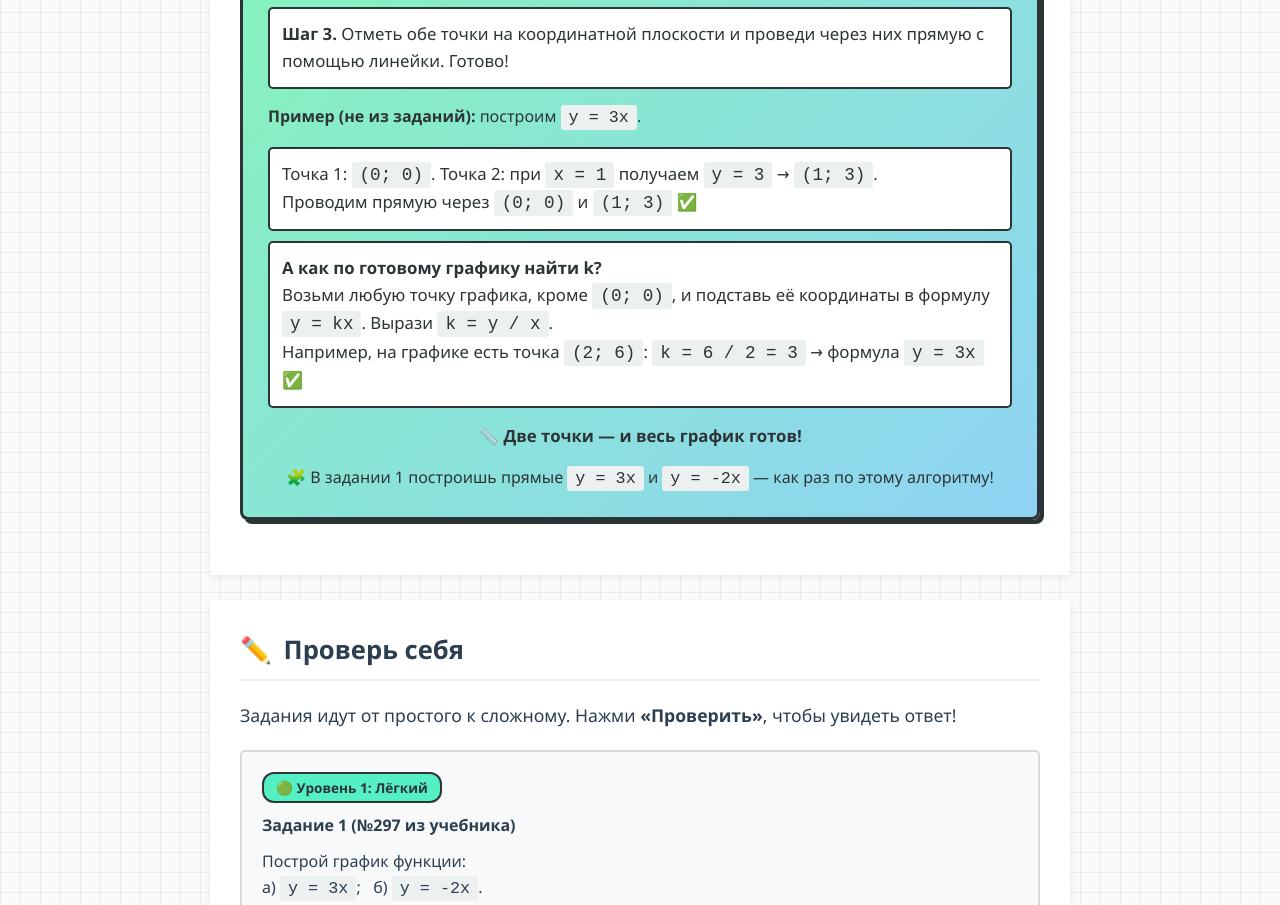
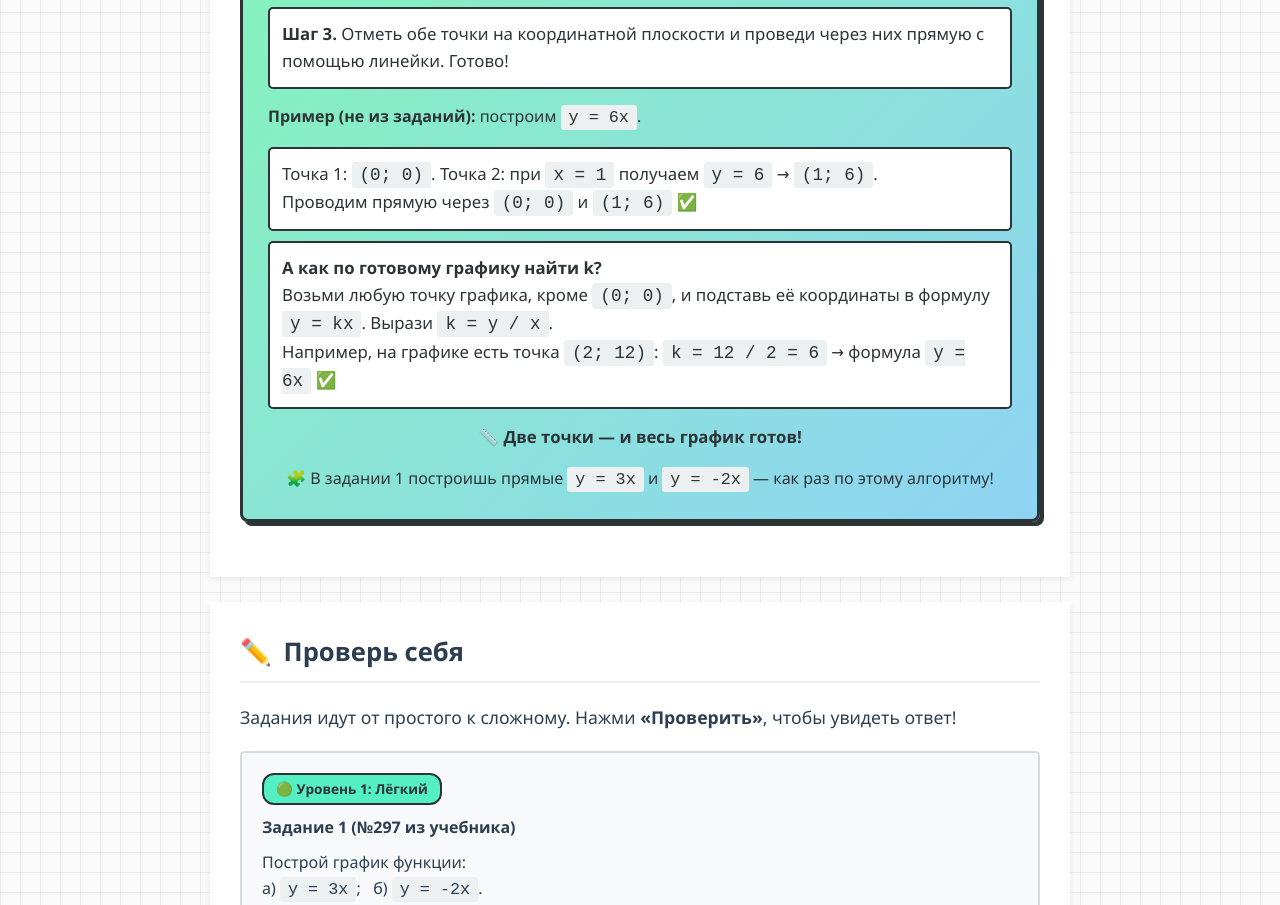
Before and after one commit to MUDROis/algebra-7, a plain HTML site: page lesson-15.html in a window 1280 px wide. Shown: the part 3388-4293 px from the top of the page. Drawn offline with Linux system fonts and the light colour scheme.

Commit message:
Урок 15: пример в подсказке — не из заданий (y = 6x), спека §6.2

```diff
--- a/lesson-15.html
+++ b/lesson-15.html
@@ -405,16 +405,16 @@ h2 { font-size: 1.3em; }
 <strong>Шаг 3.</strong> Отметь обе точки на координатной плоскости и проведи через них прямую с помощью линейки. Готово!
 </div>
 
-<p style="margin: 15px 0;"><strong>Пример (не из заданий):</strong> построим <span class="math">y = 3x</span>.</p>
+<p style="margin: 15px 0;"><strong>Пример (не из заданий):</strong> построим <span class="math">y = 6x</span>.</p>
 <div class="scaffolding-step">
-Точка 1: <span class="math">(0; 0)</span>. Точка 2: при <span class="math">x = 1</span> получаем <span class="math">y = 3</span> → <span class="math">(1; 3)</span>.<br>
-Проводим прямую через <span class="math">(0; 0)</span> и <span class="math">(1; 3)</span> ✅
+Точка 1: <span class="math">(0; 0)</span>. Точка 2: при <span class="math">x = 1</span> получаем <span class="math">y = 6</span> → <span class="math">(1; 6)</span>.<br>
+Проводим прямую через <span class="math">(0; 0)</span> и <span class="math">(1; 6)</span> ✅
 </div>
 
 <div class="scaffolding-step">
 <strong>А как по готовому графику найти k?</strong><br>
 Возьми любую точку графика, кроме <span class="math">(0; 0)</span>, и подставь её координаты в формулу <span class="math">y = kx</span>. Вырази <span class="math">k = y / x</span>.<br>
-Например, на графике есть точка <span class="math">(2; 6)</span>: <span class="math">k = 6 / 2 = 3</span> → формула <span class="math">y = 3x</span> ✅
+Например, на графике есть точка <span class="math">(2; 12)</span>: <span class="math">k = 12 / 2 = 6</span> → формула <span class="math">y = 6x</span> ✅
 </div>
 
 <p style="margin-top: 15px; font-size: 1.05em; text-align: center; font-weight: bold;">
```
